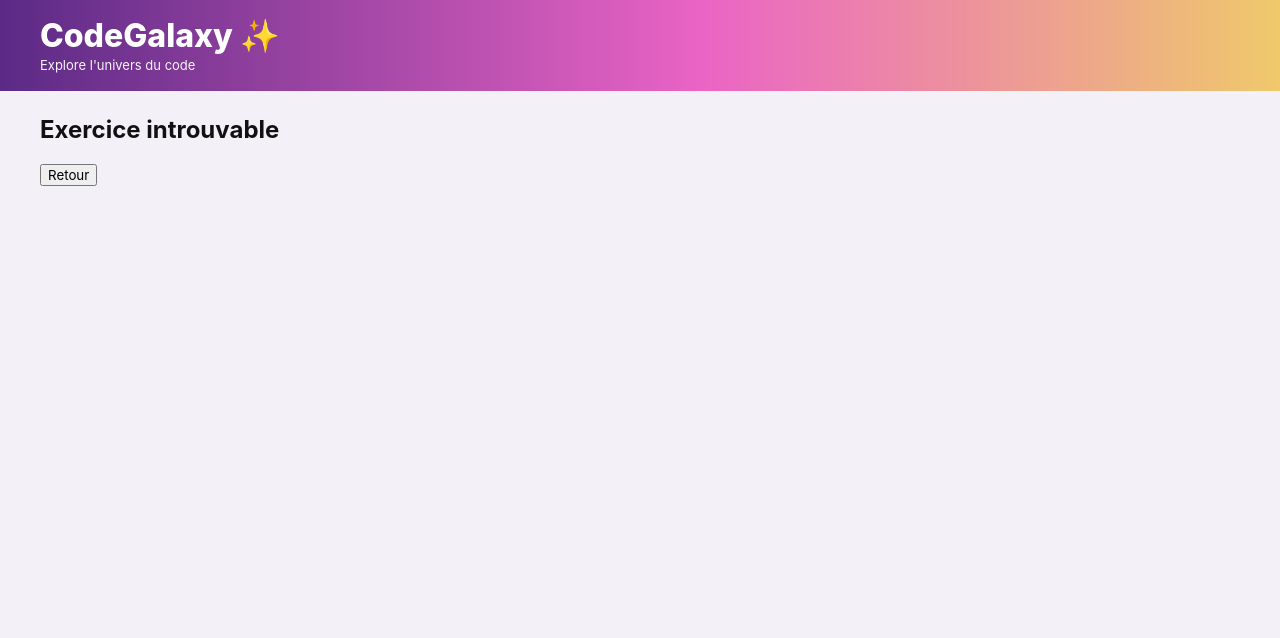
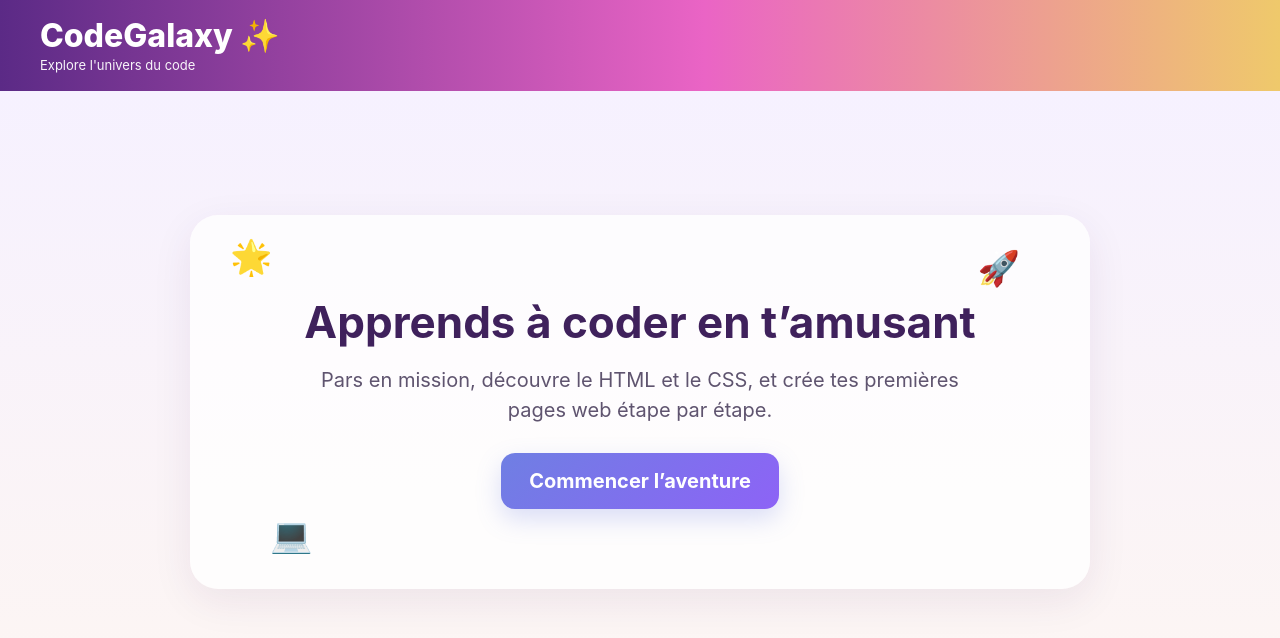
Before and after one commit to yannick-lebec/CodeGalaxy, a React (Vite) app in the folder frontend/: page / in a window 1280 px wide. Before the commit this address led to /exercice-1. Shown: the top 638 px of the page. Built offline with nearby package versions, Linux system fonts and the light colour scheme; no server answers.

Commit message:
page d'acceuil

```diff
--- a/frontend/src/App.tsx
+++ b/frontend/src/App.tsx
@@ -1,20 +1,13 @@
-// Import des composants de React Router
-import { Navigate, Routes, Route } from "react-router-dom";
+import { Routes, Route } from "react-router-dom";
 
-// Page principale d’affichage des exercices
+import HomePage from "./pages/HomePage";
 import ExercicePage from "./pages/ExercicePage";
 
 export default function App() {
   return (
-    // Routes définit l’ensemble des routes de l’application
     <Routes>
-
-      {/* Redirection automatique depuis la racine vers le premier exercice */}
-      <Route path="/" element={<Navigate to="/exercice-1" replace />} />
-
-      {/* Route dynamique : le paramètre slug change selon l’URL */}
+      <Route path="/" element={<HomePage />} />
       <Route path="/:slug" element={<ExercicePage />} />
-
     </Routes>
   );
 }
--- a/frontend/src/index.css
+++ b/frontend/src/index.css
@@ -273,3 +273,119 @@ button {
     min-height: 320px;
   }
 }
+
+.home-page {
+  min-height: 100vh;
+  background: linear-gradient(180deg, #f6f1ff 0%, #fff7ef 100%);
+  padding: 24px;
+}
+
+.home-header {
+  width: 1100px;
+  max-width: calc(100% - 32px);
+  margin: 0 auto 40px;
+  display: flex;
+  align-items: center;
+  gap: 16px;
+}
+
+.home-logo {
+  width: 64px;
+  height: 64px;
+  border-radius: 16px;
+  background: linear-gradient(135deg, #5b2a86, #ea64c5, #efc96b);
+  display: flex;
+  align-items: center;
+  justify-content: center;
+  font-size: 30px;
+  color: white;
+}
+
+.home-header h1 {
+  margin: 0;
+  font-size: 42px;
+  color: #4a2166;
+}
+
+.home-header p {
+  margin: 4px 0 0;
+  color: #6a5d78;
+}
+
+.home-hero {
+  width: 900px;
+  max-width: calc(100% - 32px);
+  margin: 100px auto;
+  padding: 80px 24px;
+  text-align: center;
+  background: rgba(255, 255, 255, 0.8);
+  border-radius: 28px;
+  box-shadow: 0 12px 40px rgba(60, 30, 90, 0.08);
+  position: relative;
+  overflow: hidden;
+}
+
+.home-hero h2 {
+  margin: 0 0 16px;
+  font-size: 44px;
+  color: #3f215c;
+}
+
+.home-hero p {
+  max-width: 680px;
+  margin: 0 auto 28px;
+  font-size: 20px;
+  line-height: 1.5;
+  color: #5f546f;
+}
+
+.home-start-btn {
+  border: none;
+  border-radius: 14px;
+  padding: 16px 28px;
+  font-size: 20px;
+  font-weight: 700;
+  background: linear-gradient(135deg, #6f7fe3, #8d63f6);
+  color: white;
+  cursor: pointer;
+  box-shadow: 0 10px 25px rgba(111, 127, 227, 0.25);
+}
+
+.home-start-btn:hover {
+  transform: translateY(-2px);
+}
+
+.floating {
+  position: absolute;
+  font-size: 34px;
+  animation: floaty 3s ease-in-out infinite;
+}
+
+.floating-1 {
+  top: 24px;
+  left: 40px;
+}
+
+.floating-2 {
+  top: 40px;
+  right: 70px;
+  animation-delay: 0.5s;
+}
+
+.floating-3 {
+  bottom: 24px;
+  left: 80px;
+  animation-delay: 1s;
+}
+
+@keyframes floaty {
+  0% {
+    transform: translateY(0px);
+  }
+  50% {
+    transform: translateY(-10px);
+  }
+  100% {
+    transform: translateY(0px);
+  }
+}
--- /dev/null
+++ b/frontend/src/pages/HomePage.tsx
@@ -0,0 +1,32 @@
+import { useNavigate } from "react-router-dom";
+import Header from "../componants/Header";
+
+export default function HomePage() {
+  const navigate = useNavigate();
+
+  return (
+    <div>
+      <Header />
+      <div className="home-page">
+        <main className="home-hero">
+          <div className="floating floating-1">🌟</div>
+          <div className="floating floating-2">🚀</div>
+          <div className="floating floating-3">💻</div>
+
+          <h2>Apprends à coder en t’amusant</h2>
+          <p>
+            Pars en mission, découvre le HTML et le CSS, et crée tes premières
+            pages web étape par étape.
+          </p>
+
+          <button
+            className="home-start-btn"
+            onClick={() => navigate("/exercice-1")}
+          >
+            Commencer l’aventure
+          </button>
+        </main>
+      </div>
+    </div>
+  );
+}
```
